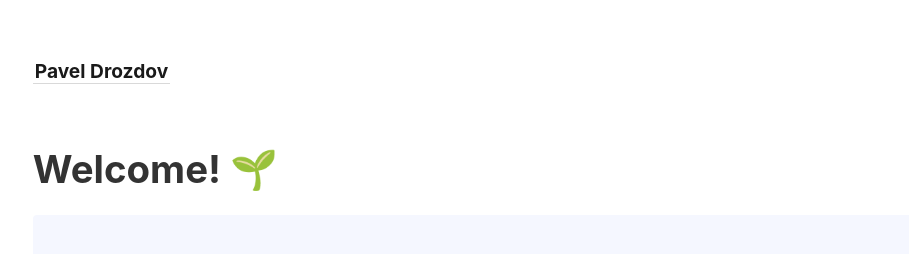
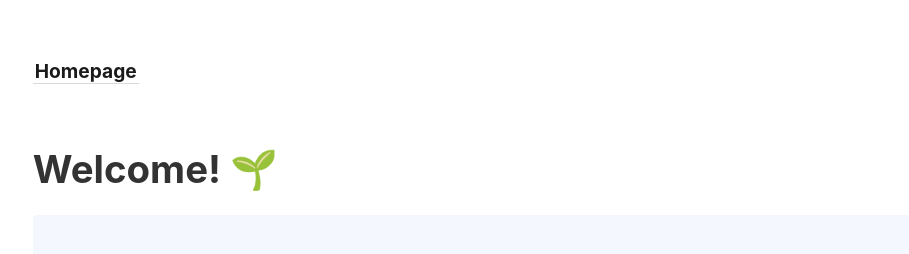
Before and after one commit to senseofeternity/drozdov, a Jekyll site: the page built from _pages/index.md, in a window 1280 px wide. Shown: the top 254 px of the page, without its empty margins (44-953 px from the left). Built offline with Jekyll 4.4.1, drawn with Linux system fonts in a browser that asks for light colours.

Commit message:
Update _config.yml

```diff
--- a/_config.yml
+++ b/_config.yml
@@ -1,4 +1,4 @@
-title:               Pavel Drozdov
+title:               Homepage
 include:             ['_pages']
 exclude:             ['_includes/notes_graph.json']
 # You may need to change the base URL depending on your deploy configuration.
```
